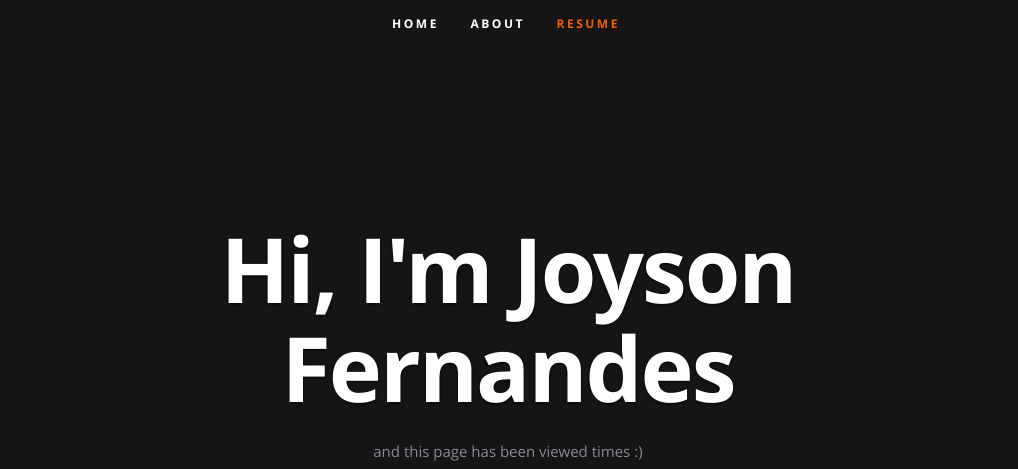
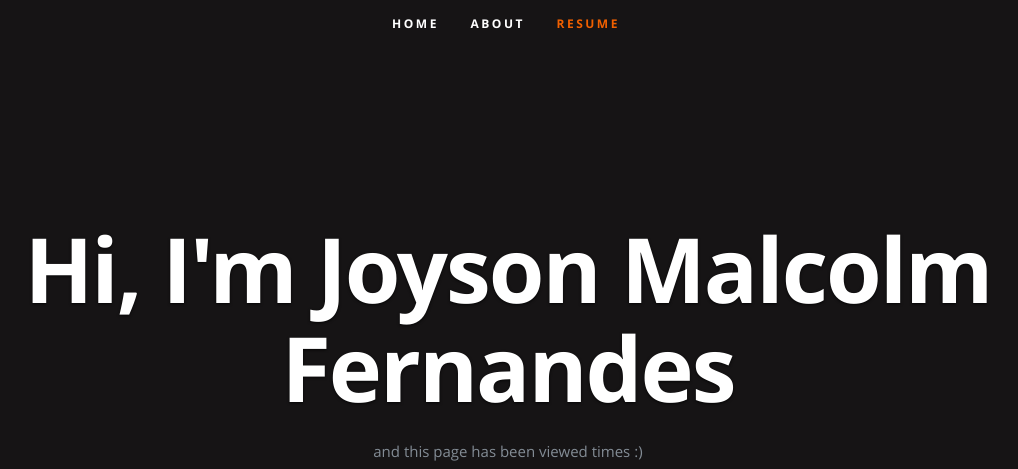
Before and after one commit to joyson29/Joy-Azure-Resume, a plain HTML site: page frontend/index.html in a window 1280 px wide. Shown: the top 469 px of the page, without its empty margins (134-1152 px from the left). Drawn offline with nearby package versions, Linux system fonts and the light colour scheme.

Commit message:
name updates in html

```diff
--- a/frontend/index.html
+++ b/frontend/index.html
@@ -54,7 +54,7 @@
 
       <div class="row banner">
          <div class="banner-text">
-            <h1 class="responsive-headline">Hi, I'm Joyson Fernandes</h1>
+            <h1 class="responsive-headline">Hi, I'm Joyson Malcolm Fernandes</h1>
 
             <p>and this page has been viewed <a id="counter"></a> times :) </p>
             <ul class="social">
```
